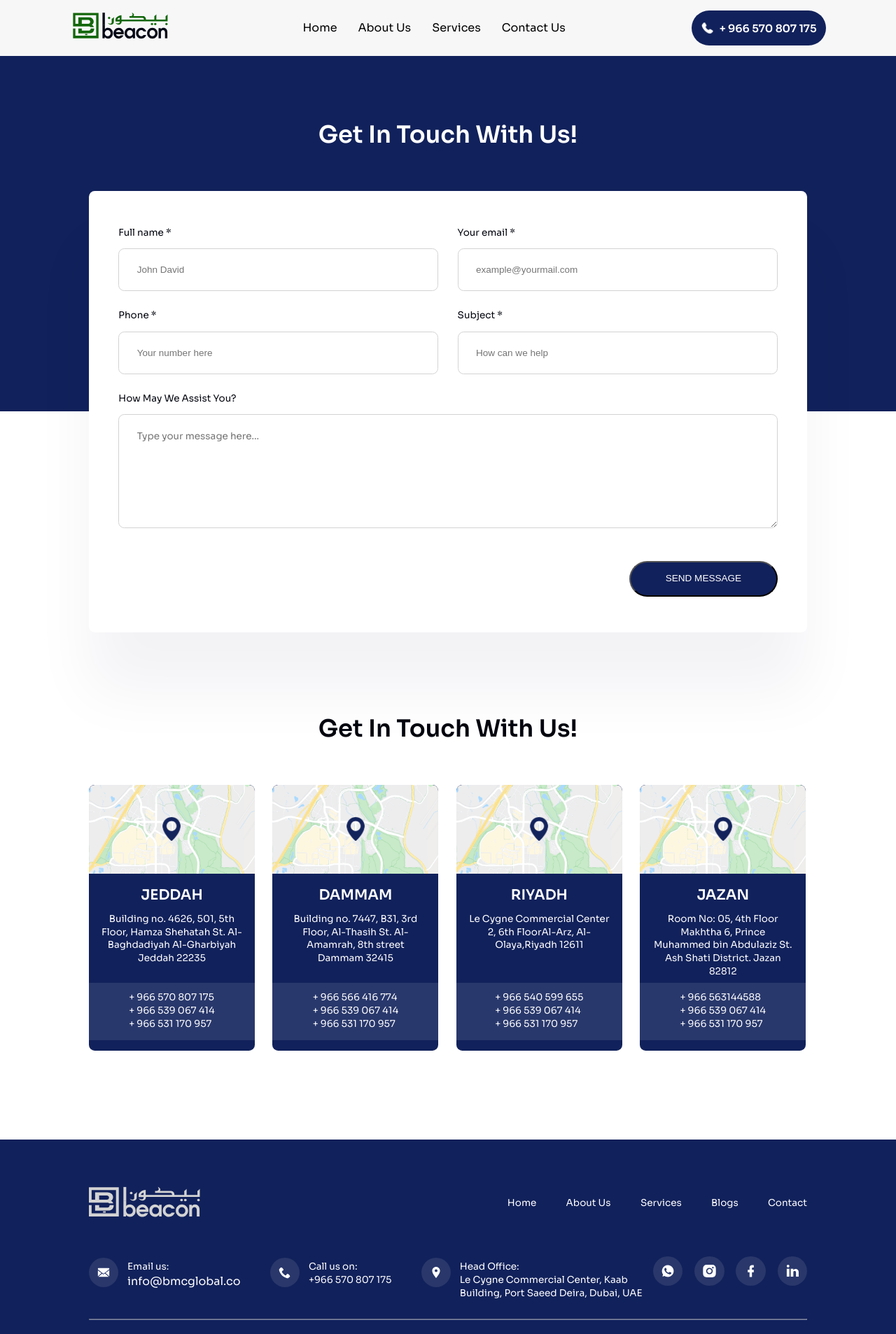
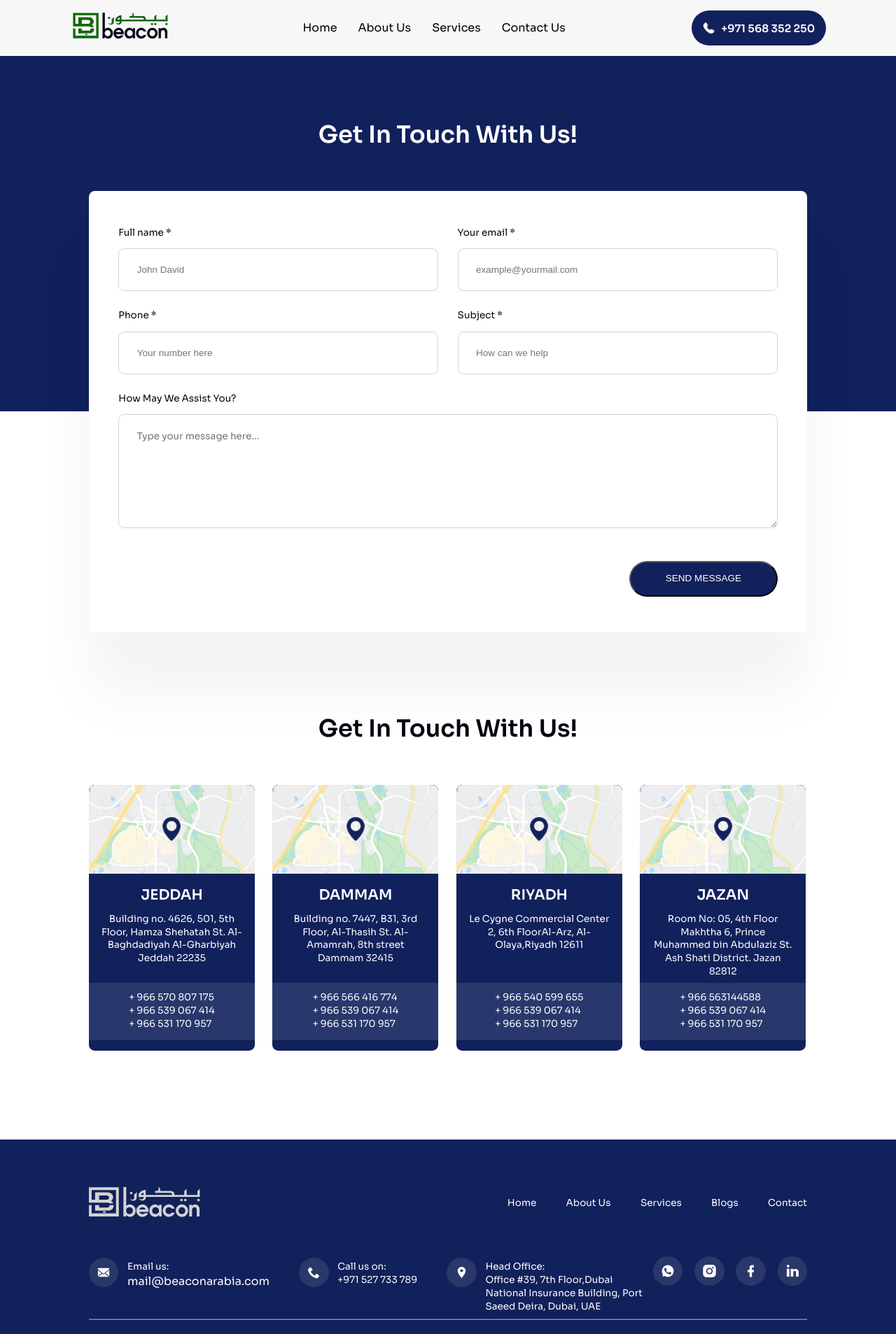
Before and after one commit to beacon-global/beaconSaudi, a Next.js app: page /pages/Contact in a window 1280 px wide. Shown: the top 1907 px of the page at 70% size. Built offline with nearby package versions, Linux system fonts and the light colour scheme.

Commit message:
header and footer change

```diff
--- a/src/app/page.js
+++ b/src/app/page.js
@@ -60,7 +60,7 @@ export default function Home() {
           </h1>
         </div>
       </div>
-      <Header />
+      <Header phoneNumber="+971 568 352 250" />
       <MobileHeader />
       <WhatsAppChat />
       <Hero />
@@ -70,7 +70,8 @@ export default function Home() {
       <Clients />
       <Container7 />
       <ContactBanner />
-      <Footer />
+      <Footer contactNumber="+971 527 733 789" email="mail@beaconarabia.com"
+        address="Office #39, 7th Floor,Dubai National Insurance Building, Port Saeed Deira, Dubai, UAE" />
     </>
   );
 }
--- a/src/app/pages/About/page.js
+++ b/src/app/pages/About/page.js
@@ -90,7 +90,7 @@ function About() {
   return (
     <>
       <WhatsAppChat />
-      <Header />
+      <Header phoneNumber="+971 568 352 250" />
       <MobileHeader />
       <div className={styles.aboutUsMainContainer}>
         <h2 className={`${styles.aboutPageHeading} businessDesc`}>
@@ -315,7 +315,8 @@ function About() {
         <ContactBanner />
         {/* </div> */}
         {/* <div className={styles.footerContainer}> */}
-        <Footer />
+        <Footer contactNumber="+971 527 733 789" email="mail@beaconarabia.com"
+          address="Office #39, 7th Floor,Dubai National Insurance Building, Port Saeed Deira, Dubai, UAE" />
         {/* </div> */}
       </div>
     </>
--- a/src/app/pages/Contact/page.js
+++ b/src/app/pages/Contact/page.js
@@ -73,7 +73,7 @@ function Contact() {
 
   return (
     <>
-      <Header />
+      <Header phoneNumber="+971 568 352 250" />
       <MobileHeader />
       <div className={styles.contactUsContainer}>
         <div className={styles.background}></div>
@@ -321,7 +321,8 @@ function Contact() {
         </div>
 
         <div className={styles.footerContainer}>
-          <Footer />
+          <Footer contactNumber="+971 527 733 789" email="mail@beaconarabia.com"
+            address="Office #39, 7th Floor,Dubai National Insurance Building, Port Saeed Deira, Dubai, UAE" />
         </div>
       </div>
     </>
--- a/src/app/pages/Services/page.js
+++ b/src/app/pages/Services/page.js
@@ -37,7 +37,7 @@ function Services() {
   return (
     <>
       <WhatsAppChat />
-      <Header />
+      <Header phoneNumber="+971 568 352 250" />
       <MobileHeader />
       <div className={styles.servicePageMainContainer}>
         <Container6 data={servicePageCard} servicePage={true} />
@@ -145,7 +145,8 @@ function Services() {
         </div>
         <Container7 />
         <ContactBanner />
-        <Footer />
+        <Footer contactNumber="+971 527 733 789" email="mail@beaconarabia.com"
+          address="Office #39, 7th Floor,Dubai National Insurance Building, Port Saeed Deira, Dubai, UAE" />
       </div>
     </>
   );
```
